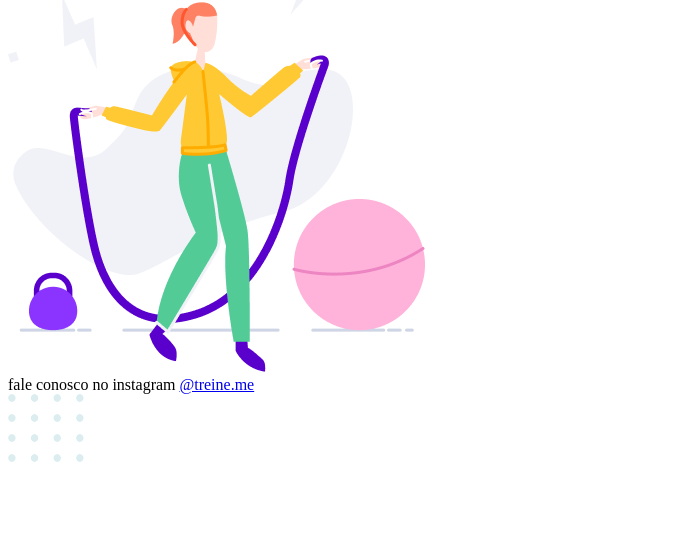
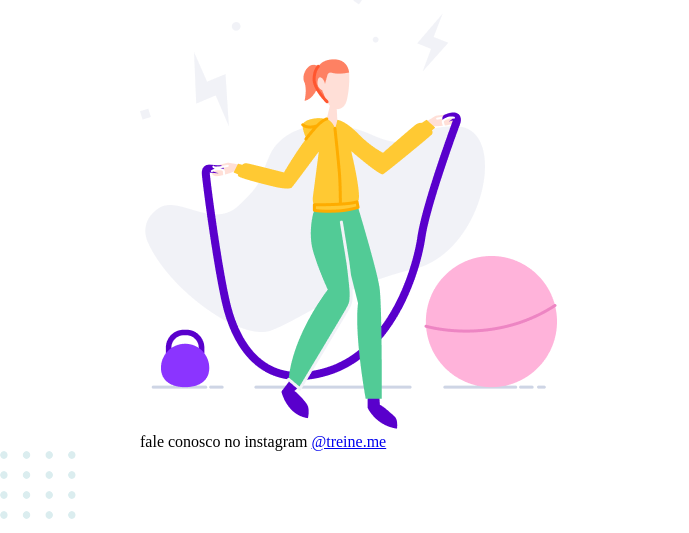
Before and after one commit to Italo-Chiaradia/projeto-02-explorer, a plain HTML site: page index.html in a window 1280 px wide. Shown: the part 319-852 px from the top of the page, without its empty margins (0-689 px from the left). Before the commit the page ends 803 px from the top, so only its background shows below. Drawn offline with Linux system fonts and the light colour scheme.

Commit message:
centraliza div page

```diff
--- a/index.html
+++ b/index.html
@@ -4,6 +4,7 @@
   <meta charset="UTF-8">
   <meta name="viewport" content="width=device-width, initial-scale=1.0">
   <title>Treine me</title>
+  <link rel="stylesheet" href="style.css">
 </head>
 <body>
   <div class="page">
--- /dev/null
+++ b/style.css
@@ -0,0 +1,7 @@
+body {
+  margin: 0;
+}
+.page {
+  width: 1000px;
+  margin: 65px auto 0;
+}
```
